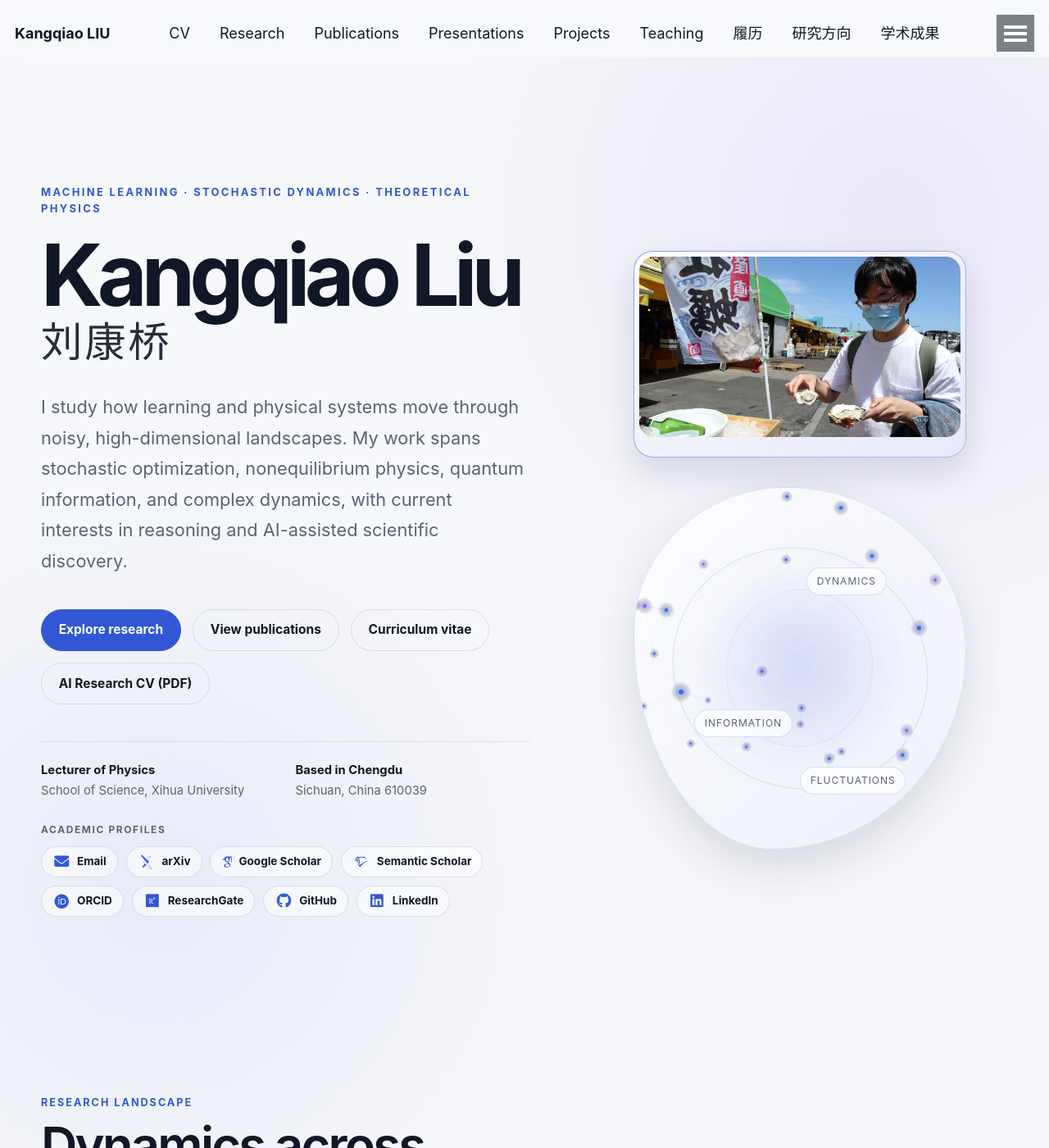
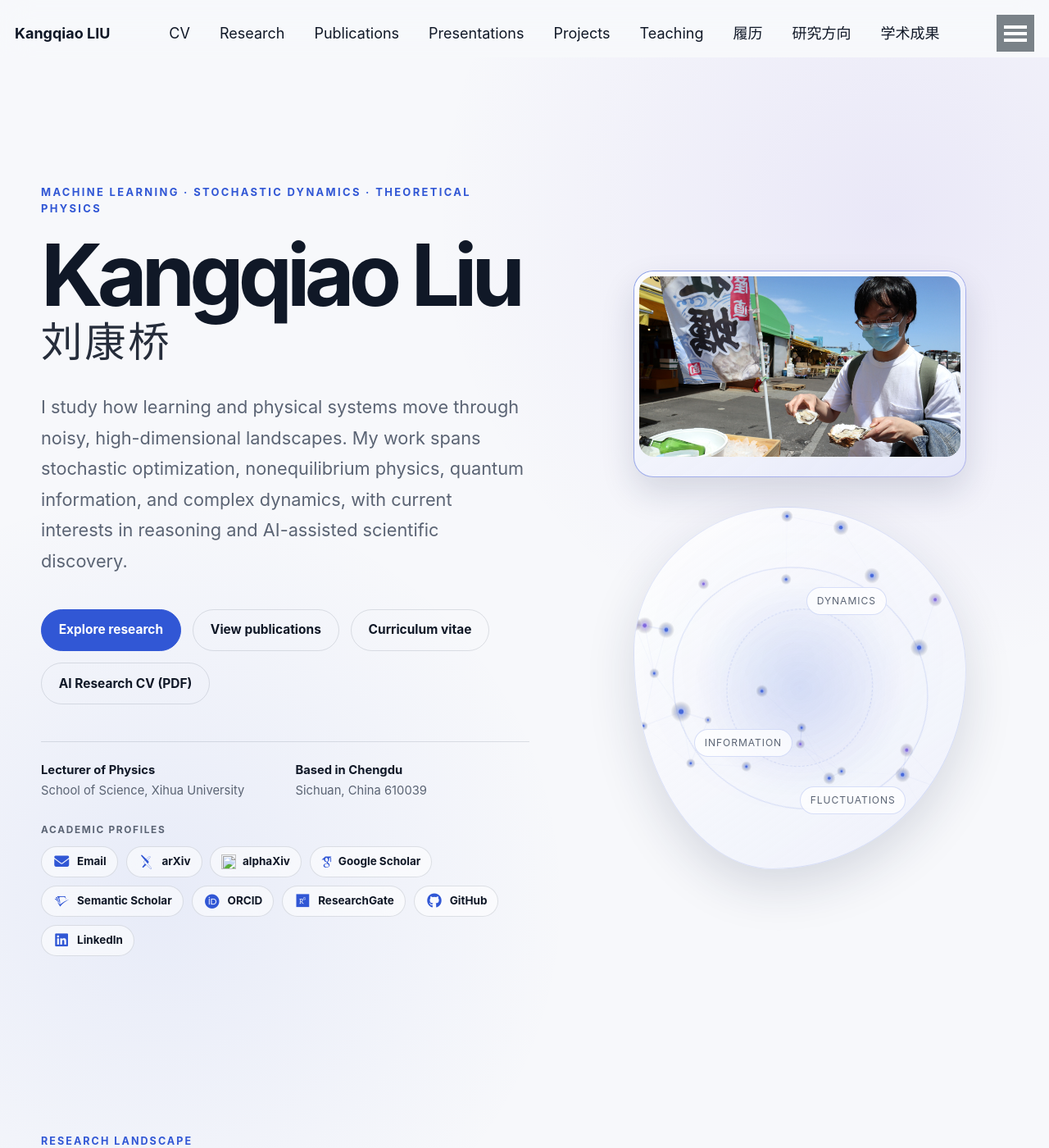
Before and after one commit to KangqiaoLiu/KangqiaoLiu.github.io, a Jekyll site: the page built from _pages/about.md, in a window 1280 px wide and 1400 px high. Shown: the whole window at 82% size. Built offline with Jekyll 4.4.1, drawn with Linux system fonts in a browser that asks for light colours; some web fonts are replaced.

Commit message:
Add alphaXiv to Academic profiles
* Add alphaXiv researcher profile URL

* Add alphaXiv profile to academic links

* Match official alphaXiv icon sizing to academic profile links

```diff
--- a/_config.yml
+++ b/_config.yml
@@ -32,6 +32,7 @@
 
   # Academic websites
   arxiv            : "https://arxiv.org/a/liu_k_5.html"
+  alphaxiv         : "https://www.alphaxiv.org/@kangqiao-liu"
   googlescholar    : "https://scholar.google.com/citations?user=utIJkHcAAAAJ&hl=en"
   impactstory      : # URL
   orcid            : "https://orcid.org/my-orcid?orcid=0000-0002-4014-5728"
--- a/_includes/academic-links.html
+++ b/_includes/academic-links.html
@@ -8,6 +8,11 @@
   {% if academic_author.arxiv %}
     <a href="{{ academic_author.arxiv }}" target="_blank" rel="noopener" aria-label="arXiv profile">
       <i class="ai ai-arxiv ai-fw" aria-hidden="true"></i><span>arXiv</span>
+    </a>
+  {% endif %}
+  {% if academic_author.alphaxiv %}
+    <a href="{{ academic_author.alphaxiv }}" target="_blank" rel="noopener" aria-label="alphaXiv profile">
+      <img class="academic-links__brand-icon" src="https://www.alphaxiv.org/favicon.ico" alt="" width="16" height="16" aria-hidden="true" loading="lazy" decoding="async"><span>alphaXiv</span>
     </a>
   {% endif %}
   {% if academic_author.googlescholar %}
--- a/_sass/_ai-subpages.scss
+++ b/_sass/_ai-subpages.scss
@@ -39,6 +39,14 @@
 .academic-links i {
   color: var(--ai-accent);
   font-size: 1rem;
+}
+
+.academic-links__brand-icon {
+  display: block;
+  width: 1rem;
+  height: 1rem;
+  object-fit: contain;
+  flex: 0 0 1rem;
 }
 
 .ai-home-links {
```
